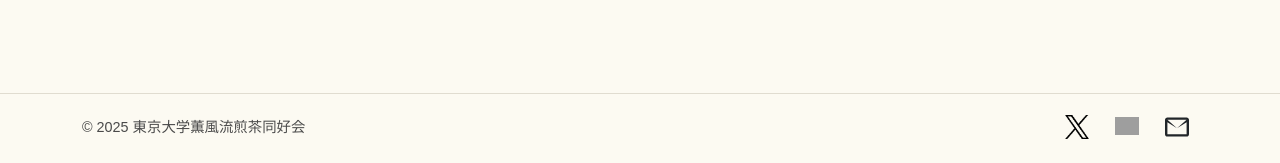
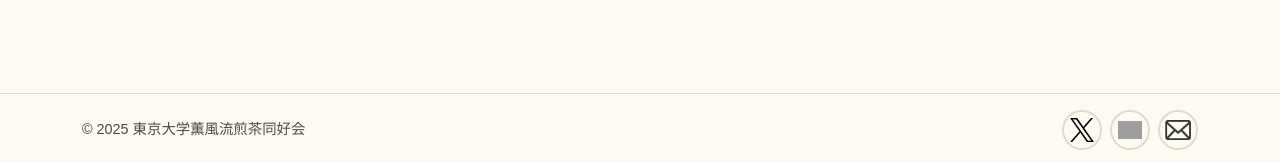
Before and after one commit to citrusml/sencha_ut, a Jekyll site: the page built from index.html, in a window 1280 px wide and 1400 px high, scrolled down 1898 px. Shown: the part 1234-1397 px from the top of the window. Built offline with Jekyll 4.4.1, drawn with Linux system fonts in a browser that asks for light colours; some web fonts are replaced; comment, search, counter and statistics services are not loaded; grey boxes are pictures that could not be loaded.

Commit message:
cssにbtn-logoを追加

```diff
--- a/_layouts/default.html
+++ b/_layouts/default.html
@@ -56,20 +56,18 @@
           <p class="mb-0">&copy; 2025 {{ site.title }}</p>
         </div>
 
-        <div class="d-flex gap-2 user-select-none">
+        <div class="d-flex gap-2">
 
-          <a href="https://twitter.com/sencha_ut" class="btn primarybtn btn-sm" target="_blank" rel="noopener noreferrer" aria-label="X (Twitter)">
+          <a href="https://twitter.com/sencha_ut" class="btn-logo" target="_blank" rel="noopener noreferrer" aria-label="X (Twitter)_@sencha_ut">
             <img src="{{ '/assets/images/logos/X_logo-black.png' | relative_url }}" alt="X (Twitter)" width="24" height="24" class="align-middle">
           </a>
 
-          <a href="https://instagram.com/sencha_ut" class="btn primarybtn btn-sm" target="_blank" rel="noopener noreferrer" aria-label="Instagram">
+          <a href="https://instagram.com/sencha_ut" class="btn-logo" target="_blank" rel="noopener noreferrer" aria-label="Instagram_@sencha_ut">
             <img src="{{ '/assets/images/logos/Instagram_Glyph_Gradient.png' | relative_url }}" alt="Instagram" width="24" height="24" class="align-middle">
           </a>
 
-          <a href="mailto:sencha.shinkan@gmail.com" class="btn primarybtn btn-sm" aria-label="メールでのお問い合わせ">
-            <svg xmlns="http://www.w3.org/2000/svg" width="24" height="24" fill="currentColor" viewBox="2 2 20 20" class="align-middle">
-              <path d="M20 4H4c-1.1 0-2 .9-2 2v12c0 1.1.9 2 2 2h16c1.1 0 2-.9 2-2V6c0-1.1-.9-2-2-2zm0 2v.01L12 13 4 6.01V6h16zm0 12H4V8l8 5 8-5v10z"/>
-            </svg>
+          <a href="&#109;&#97;&#105;&#108;&#116;&#111;&#58;&#115;&#101;&#110;&#99;&#104;&#97;&#46;&#115;&#104;&#105;&#110;&#107;&#97;&#110;&#64;&#103;&#109;&#97;&#105;&#108;&#46;&#99;&#111;&#109;" class="btn-logo" aria-label="メールでのお問い合わせ">
+            <img src="{{ '/assets/images/logos/Email_logo.png' | relative_url }}" alt="メール" width="26" height="26" class="align-middle">
           </a>
 
         </div>
--- a/assets/css/style.css
+++ b/assets/css/style.css
@@ -1,4 +1,4 @@
-  /* === style.css 目次 === */
+/* === style.css 目次 === */
   /*
     Sections:
       1. 全体設定 (variables)
@@ -118,16 +118,36 @@
     background-color: var(--color-bg);
   }
 
-  /* === ボタンの色を抹茶色にする === */
+  /* === ボタン === */
   .btn-primary {
     background-color: var(--accent);
     border-color: var(--accent);
   }
 
-  /* マウスを乗せたときの色 */
   .btn-primary:hover {
     background-color: var(--hero-fallback);
     border-color: var(--hero-fallback);
+  }
+
+  .btn-logo {
+    display: inline-flex;
+    align-items: center;
+    justify-content: center;
+    border: 2px solid var(--color-border);
+    border-radius: 50%;
+    background: transparent;
+    transition: background 0.2s, transform 0.2s, box-shadow 0.2s;
+    width: 40px;
+    height: 40px;
+    padding: 0;
+    box-shadow: none;
+    user-select: none;
+  }
+  .btn-logo:hover, .btn-logo:focus {
+    background: color-mix(in srgb, var(--accent) 10%, transparent); /* 薄い緑系 */
+    transform: scale(1.1);
+    box-shadow: 0 4px 16px rgba(110, 142, 89, 0.10);
+    outline: none;
   }
 
   /* === ギャラリー専用追加スタイル === */
```
Also changed, not shown: assets/images/logos/Email_logo.png (added).
